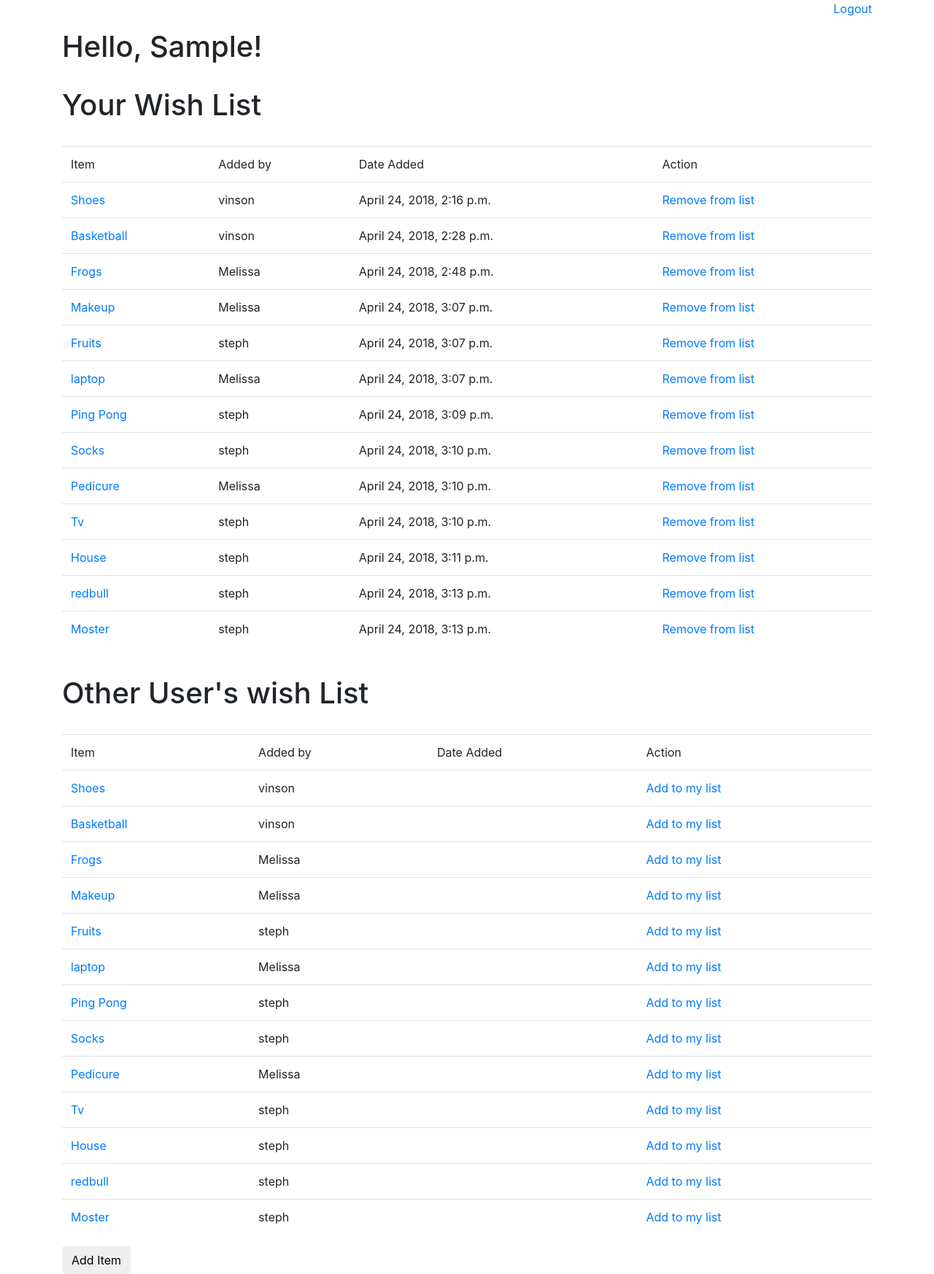
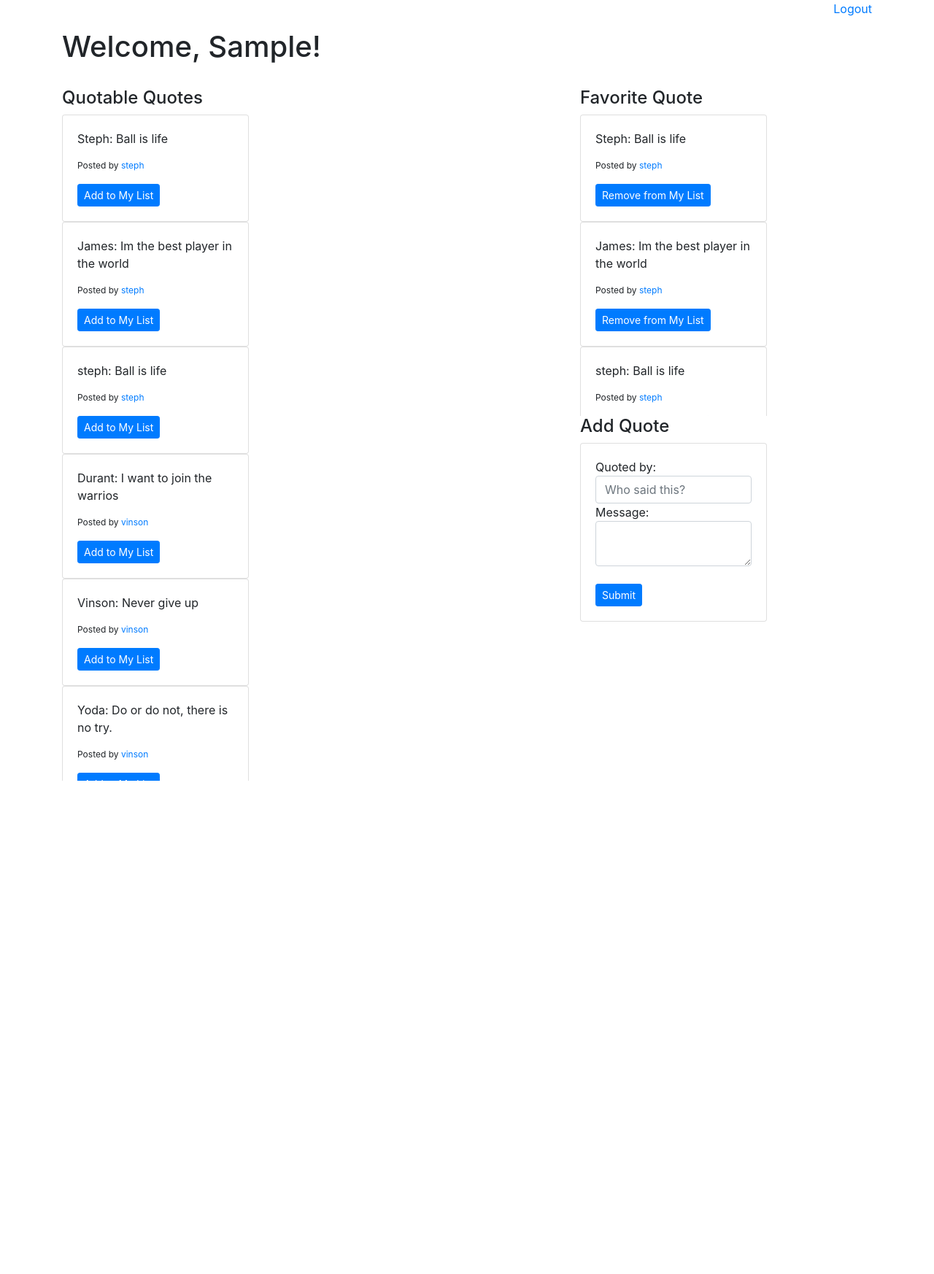
Before and after one commit to vinsonlaiono/django_lnr, a Django app: template apps/first_app/templates/first_app/results.html in a window 1280 px wide. Shown: the whole page at 73% size. After the commit the page ends 1070 px from the top, so only its background shows below. Run offline with Django 3.2, Linux system fonts and the light colour scheme; the template is opened without the code that fills it: values that come from a table or form of the project are taken from there, others are empty; the visitor is signed in with stand-in values (Sample User, id 1); data comes from the database, SQL or seed files in the repository; parts of the project's set-up code (start-up, migrations or seed data) failed here and were passed over; some libraries are stand-ins or nearby versions.

Commit message:
belt eaxm numver 2

```diff
--- a/apps/first_app/models.py
+++ b/apps/first_app/models.py
@@ -6,6 +6,14 @@ import bcrypt
 EMAIL_REGEX = re.compile(r'^[a-zA-Z0-9.+_-]+@[a-zA-Z0-9._-]+\.[a-zA-Z]+$')
 # Create your models here.
 class UserManager(models.Manager):
+    def quote_validator(self, postData):
+        errors = {}
+
+        if len(postData['quoted_by']) < 3:
+            errors['quoteAuthor'] = "Quoted by must have at least 3 characters"
+        if len(postData['quote']) < 10:
+            errors['quoteAuthor'] = "Quote by must have at least 10 characters"
+        return errors
     def register_validator(self, postData):
         errors = {}
         # First name validates length
@@ -59,9 +67,10 @@ class User(models.Model):
     created_at = models.DateTimeField(auto_now_add=True)
     updated_at = models.DateTimeField(auto_now=True)
     objects = UserManager()
-class Item(models.Model):
-    item = models.CharField(max_length=255)
-    uploader = models.ForeignKey(User, related_name="wishes")
-    wished_by = models.ManyToManyField(User, related_name="wished_item")
+class Quote(models.Model):
+    quote = models.CharField(max_length=255)
+    quoter = models.CharField(max_length=255)
+    uploader = models.ForeignKey(User, related_name="quotes")
+    favorited_by = models.ManyToManyField(User, related_name="fav_quotes")
     created_at = models.DateTimeField(auto_now_add=True)
     updated_at = models.DateTimeField(auto_now=True)
--- a/apps/first_app/templates/first_app/index.html
+++ b/apps/first_app/templates/first_app/index.html
@@ -47,6 +47,11 @@
                     <label for="exampleInputPassword1">Confirm password</label>
                     <input type="text" name="conf_password" class="form-control" id="exampleInputPassword1" placeholder="Password">
                 </div>
+                <div class="form-group">
+                    <label for="exampleInputPassword1">Birthday</label>
+                    <input type="date" name="bday" class="form-control" id="exampleInputPassword1" placeholder="Password">
+                </div>
+
                 <button type="submit" class="btn btn-default">Submit</button>
             </form>
         </div>
--- a/apps/first_app/templates/first_app/results.html
+++ b/apps/first_app/templates/first_app/results.html
@@ -16,58 +16,75 @@
 
 </head>
 <body>
-    <div class="container">
+    <div class="container" style="vertical-align: top;">
         <p class="text-right"><a href="/logout" style="text-align:right;">Logout</a></p>
-        <h1 class="text-capitalize" >Hello, {{ user.first_name }}!</h1>
+        <h1 class="text-capitalize" >Welcome, {{ user.first_name }}!</h1>
         <br>
-        <div class="table-responsive">
-            <h1>Your Wish List</h1>
-            <br>
-            <table class="table">
-                <tr>
-                    <td>Item</td>
-                    <td>Added by</td>
-                    <td>Date Added</td>
-                    <td>Action</td>
-                </tr>
-                {% for item in users_wishes %}
-                <tr>
-                    <td><a href="show_item/{{item.id}}">{{item.item}}</a></td>
-                    <td>{{item.uploader.first_name}}</td>
-                    <td>{{item.created_at}}</td>
-                    <td>
-                        <a href="remove_item/{{item.id}}">Remove from list</a>
-                        {% if request.session.userid == item.uploader.id %}
-                        <a href="delete/{{item.id}}">| Delete</a>
-                        {% endif %}
-                    </td>
-                </tr>
+
+        <div class="quotes" style="display: flex; justify-content: space-between">
+            <div class="user_quotes" style="display: inline-block; vertical-align: top; overflow-y: scroll; height: 950px;" >
+                    <h4>Quotable Quotes</h4>
+                    {% for quote in not_faved %}
+                <div class="card_box">
+                    <div class="card" style="width: 16rem;">
+                        <div class="card-body">
+                            <p class="card-text">{{quote.quoter}}: {{ quote.quote }}</p>
+                            <p style="font-size: 12px;">Posted by <a href="/showuser/{{ quote.uploader.id }}">{{quote.uploader.first_name}}</a></p>
+                            <a href="/addtofavlist/{{ quote.id }}"><button type="button" class="btn btn-primary btn-sm">Add to My List</button></a>
+                        </div>
+                    </div>
+                </div>
                 {% endfor %}
-            </table>
-          </div>
-          <br>
-            <h1>Other User's wish List</h1>
-            <br>
-            <table class="table">
-                <tr>
-                    <td>Item</td>
-                    <td>Added by</td>
-                    <td>Date Added</td>
-                    <td>Action</td>
-                </tr>
-                {% for item in not_wished %}
-                <tr>
-                    <td><a href="show_item/{{item.id}}">{{item.item}}</a></td>
-                    <td>{{item.uploader.first_name}}</td>
-                    <td>{{user.created_at}}</td>
-                    <td>
-                        <a href="add_to_my_list/{{item.id}}">Add to my list</a>
-                    </td>
-                </tr>
-                {% endfor %}
-            </table>
-            <a href="/users/new"><button type="submit" class="btn btn-default">Add Item</button></a>
-          </div>
+            </div>
+
+            <!-- left side users favorite quote -->
+            <div class="left_side" style="display: inline-block">
+                <div>
+                        <div class="fav_quotes" style="display: inline-block; vertical-align: top; overflow-y: scroll; height: 450px;" >
+                                <h4>Favorite Quote</h4>
+                                {% for quote in users_fav_quotes %}
+                            <div class="card_box">
+                                <div class="card" style="width: 16rem;">
+                                    <div class="card-body">
+                                        <p class="card-text">{{ quote.quoter }}: {{ quote.quote }}</p>
+                                        <p style="font-size: 12px;">Posted by <a href="/showuser/{{ quote.uploader.id }}">{{quote.uploader.first_name}}</a></p>
+                                        <a href="/removefromlist/{{ quote.id }}"><button type="button" class="btn btn-primary btn-sm">Remove from My List</button></a>
+                                    </div>
+                                </div>
+                            </div>
+                            {% endfor %}
+
+                </div>
+                <div class="card_box" style="width: 400px;">
+                    <h4>Add Quote</h4>
+                    <form action="/add_newquote" method="POST" class="form-horizontal">
+                        {% csrf_token %}
+                        <div class="form-group">
+                            <div class="card_box">
+                                <div class="card" style="width: 16rem;">
+                                    <div class="card-body">
+                                            {% if messages %}
+                                            <ul class="messages">
+                                                {% for message in messages %}
+                                                <ul>{{ message }}</ul>
+                                                {% endfor %}
+                                            </ul>
+                                            {% endif %}
+                                        Quoted by: <input type="text" name="quoted_by" class="form-control" id="inputEmail3" placeholder="Who said this?">
+                                        Message: <textarea class="form-control" name="quote" aria-label="With textarea"></textarea>
+                                        <!-- <p class="card-text">Greg: Looking for somewhere to play some ball? Look no more. This is a once stop solution for finding places to hoop</p> -->
+                                        <!-- <p style="font-size: 12px;">Posted by <a href="">User</a></p> -->
+                                        <br>
+                                        <button type="submit" class="btn btn-primary btn-sm">Submit</button>
+                                    </div>
+                                </div>
+                            </div>
+
+                        </div>
+                    </form>
+                </div>
+            </div>
+        </div>
 
     </div>
 </body>
--- a/apps/first_app/urls.py
+++ b/apps/first_app/urls.py
@@ -4,14 +4,12 @@ urlpatterns = [
     url(r'^$', views.index),    # This line has changed! Notice that urlpatterns is a list, the comma is in
     url(r'^process$', views.process),    # This line has changed! Notice that urlpatterns is a list, the comma is in
     url(r'^results$', views.results),    # This line has changed! Notice that urlpatterns is a list, the comma is in
-    url(r'^users/new$', views.addnew),    # This line has changed! Notice that urlpatterns is a list, the comma is in
-    url(r'^add_newitem$', views.add_newitem),    # This line has changed! Notice that urlpatterns is a list, the comma is in
+    url(r'^add_newquote$', views.addquote),    # This line has changed! Notice that urlpatterns is a list, the comma is in
+    url(r'^addtofavlist/(?P<quote_id>\d+)$', views.addtolist),    # This line has changed! Notice that urlpatterns is a list, the comma is in
+    url(r'^removefromlist/(?P<quote_id>\d+)$', views.removefromlist),    # This line has changed! Notice that urlpatterns is a list, the comma is in
+    url(r'^showuser/(?P<user_id>\d+)$', views.showuser),    # This line has changed! Notice that urlpatterns is a list, the comma is in
     url(r'^login$', views.login),    # This line has changed! Notice that urlpatterns is a list, the comma is in
     url(r'^logout$', views.logout),    # This line has changed! Notice that urlpatterns is a list, the comma is in
-    url(r'^delete/(?P<item_id>\d+)$', views.delete),    # This line has changed! Notice that urlpatterns is a list, the comma is in
-    url(r'^add_to_my_list/(?P<item_id>\d+)$', views.add_to_my_list),    # This line has changed! Notice that urlpatterns is a list, the comma is in
-    url(r'^remove_item/(?P<item_id>\d+)$', views.remove_item),    # This line has changed! Notice that urlpatterns is a list, the comma is in
-    url(r'^show_item/(?P<item_id>\d+)$', views.show_item),    # This line has changed! Notice that urlpatterns is a list, the comma is in
 
    # This line has changed! Notice that urlpatterns is a list, the comma is in
                                 # url(r'^test', views.test),   # This line has changed! Notice that urlpatterns is a list, the comma is in
```
Also changed, not shown: apps/first_app/templates/first_app/additem.html (+0 -19 lines), apps/first_app/templates/first_app/show.html (+17 -11 lines), apps/first_app/views.py (+69 -68 lines), apps/first_app/migrations/0005_auto_20180424_0845.py (added), apps/first_app/migrations/0006_quote.py (added), apps/first_app/migrations/0007_auto_20180425_1059.py (added), apps/first_app/migrations/0008_auto_20180425_1130.py (added), db.sqlite3.
